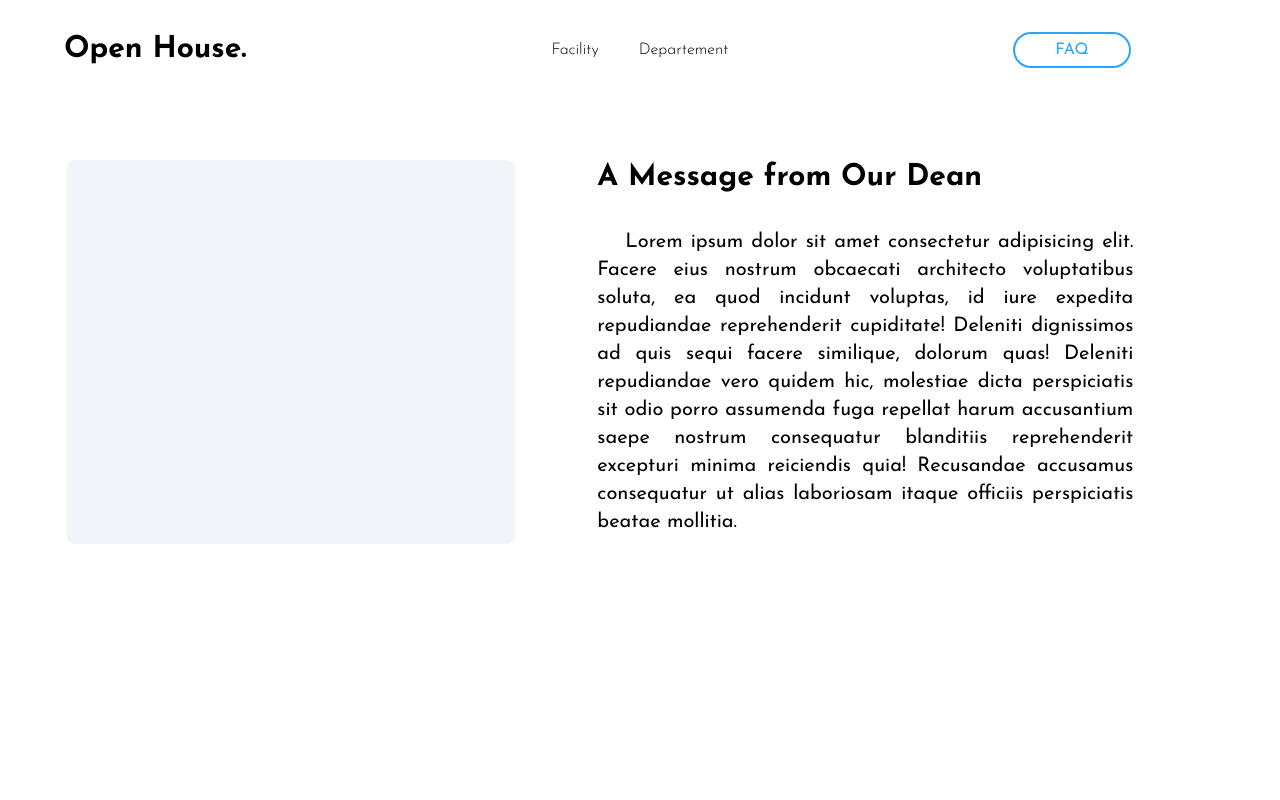
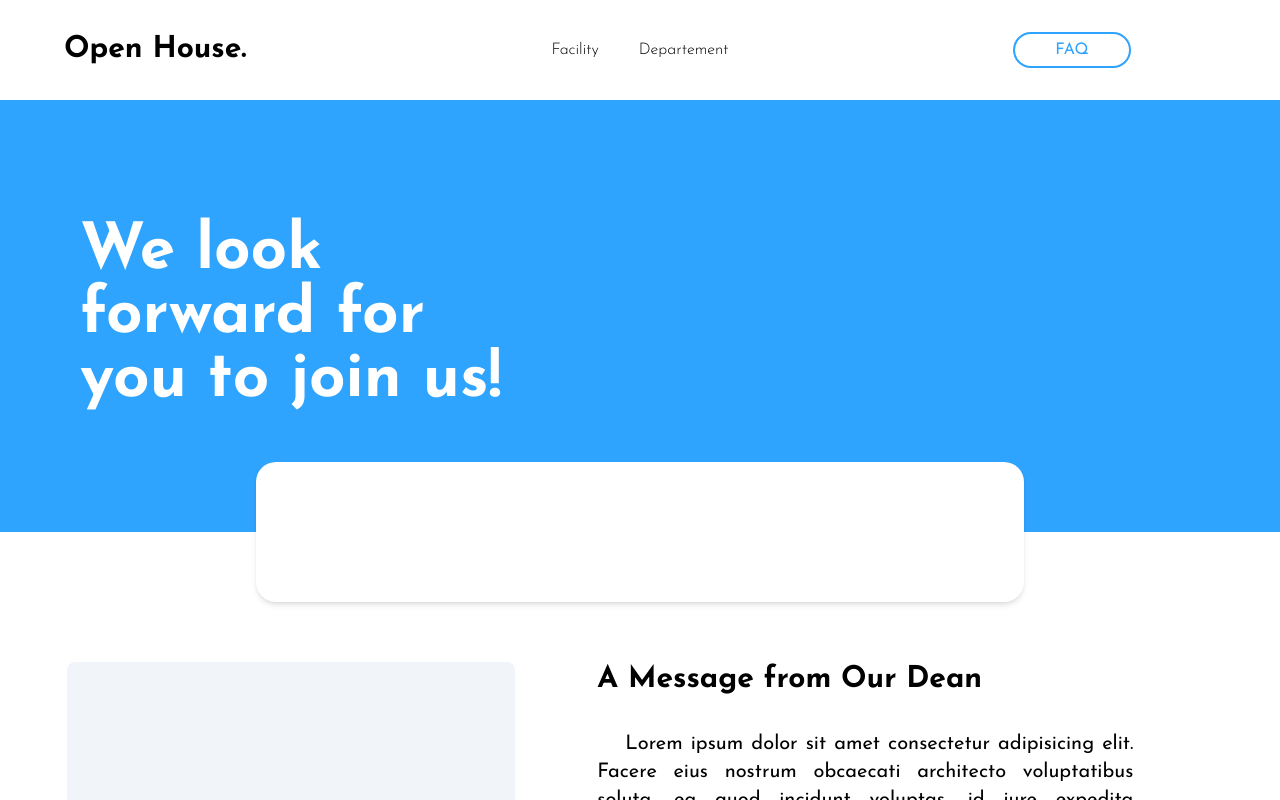
Before and after one commit to aufarhmn/web-open-house, a Next.js app: page / in a window 1280 px wide. Shown: the top 800 px of the page. Built offline with nearby package versions, Linux system fonts and the light colour scheme.

Commit message:
Added: Hero component

```diff
--- /dev/null
+++ b/components/Hero.js
@@ -0,0 +1,21 @@
+
+//TODO : Responsiveness (depending on content)
+const Hero = () => {
+  return (
+    <div className="flex flex-col items-center">
+      <div className="pl-[80px] py-[120px] font-Josefin leading-[64px] w-full bg-blue-500 text-white flex">
+        <div>
+          <h1 className="text-[64px] max-w-[450px] font-bold">
+            We look forward for you to join us!
+          </h1>
+        </div>
+        <div>
+          {/* div untuk konten di kanan */}
+        </div>
+      </div>
+      <div className="w-[60%] h-[140px] bg-white shadow-md rounded-[20px] -mt-[70px]"></div>
+    </div>
+  );
+};
+
+export default Hero;
--- a/pages/index.js
+++ b/pages/index.js
@@ -1,10 +1,12 @@
 import Navbar from '../components/Navbar'
+import Hero from '../components/Hero'
 import DeanMessage from '../components/DeanMessage'
 
 export default function Home() {
     return (
         <>
             <Navbar />
+            <Hero />
             <DeanMessage />
         </>
     )
```
Also changed, not shown: 2 other files (tests, documents, lock files or other folders).
